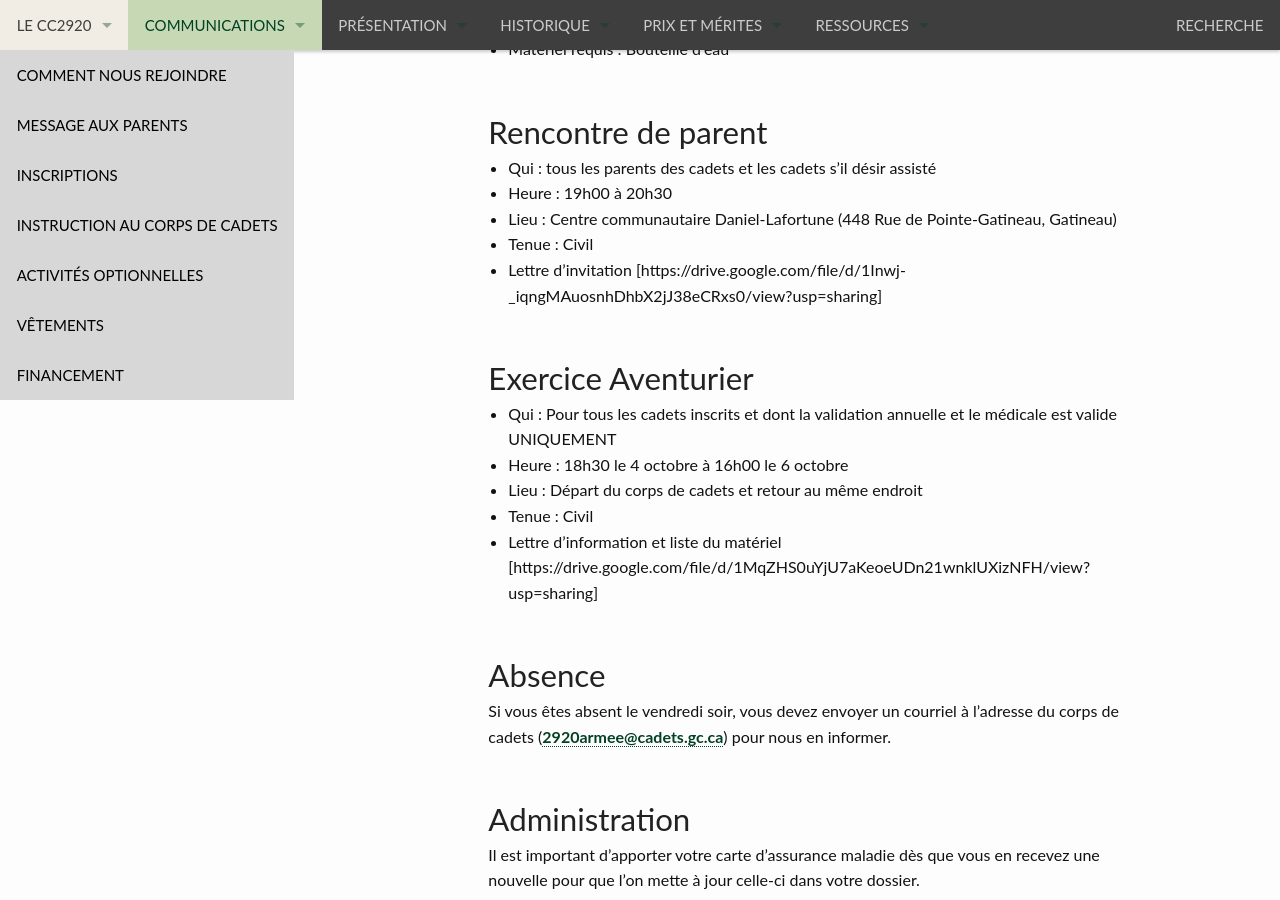
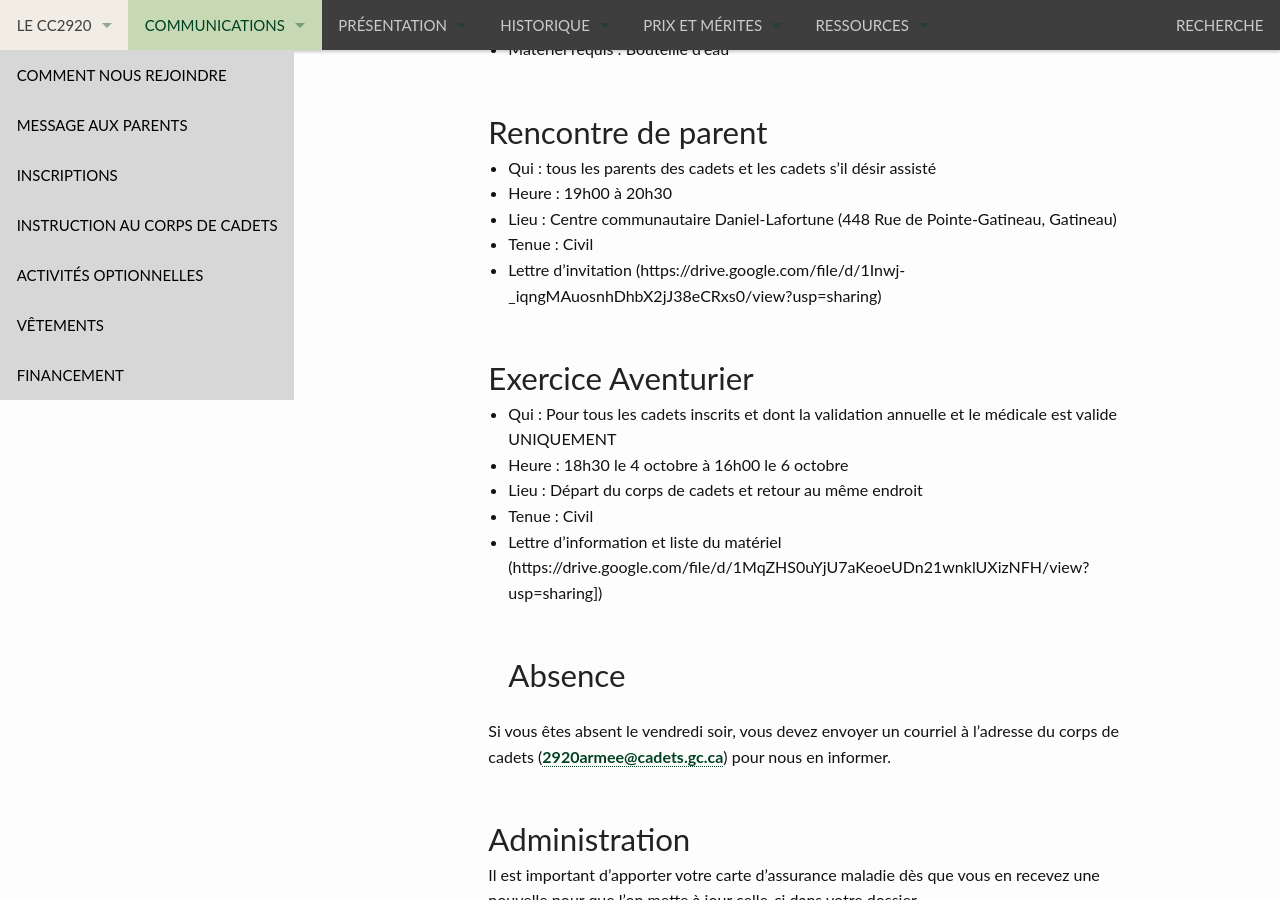
Before and after one commit to CC2920/web, a Jekyll site: the page built from _communications/messages.md, in a window 1280 px wide and 900 px high, scrolled down 2437 px. Built offline with Jekyll 4.4.1, drawn with Linux system fonts in a browser that asks for light colours.

```diff
--- a/_communications/messages.md
+++ b/_communications/messages.md
@@ -70,8 +70,7 @@ Tous les cadets doivent avoir rapporter les documents de confirmation que leur c
 - Heure : 19h00 à 20h30
 - Lieu : Centre communautaire Daniel-Lafortune (448 Rue de Pointe-Gatineau, Gatineau)
 - Tenue : Civil
-- Lettre d'invitation [https://drive.google.com/file/d/1Inwj-_iqngMAuosnhDhbX2jJ38eCRxs0/view?usp=sharing]
-
+- Lettre d'invitation (https://drive.google.com/file/d/1Inwj-_iqngMAuosnhDhbX2jJ38eCRxs0/view?usp=sharing)
 
 ## Exercice Aventurier
 
@@ -79,8 +78,7 @@ Tous les cadets doivent avoir rapporter les documents de confirmation que leur c
 - Heure : 18h30 le 4 octobre à 16h00 le 6 octobre
 - Lieu : Départ du corps de cadets et retour au même endroit
 - Tenue : Civil
-- Lettre d'information et liste du matériel [https://drive.google.com/file/d/1MqZHS0uYjU7aKeoeUDn21wnklUXizNFH/view?usp=sharing]
-
+- Lettre d'information et liste du matériel (https://drive.google.com/file/d/1MqZHS0uYjU7aKeoeUDn21wnklUXizNFH/view?usp=sharing])
 ## Absence
 
 Si vous êtes absent le vendredi soir, vous devez envoyer un courriel à l'adresse du corps de cadets (<2920armee@cadets.gc.ca>) pour nous en informer.
```
